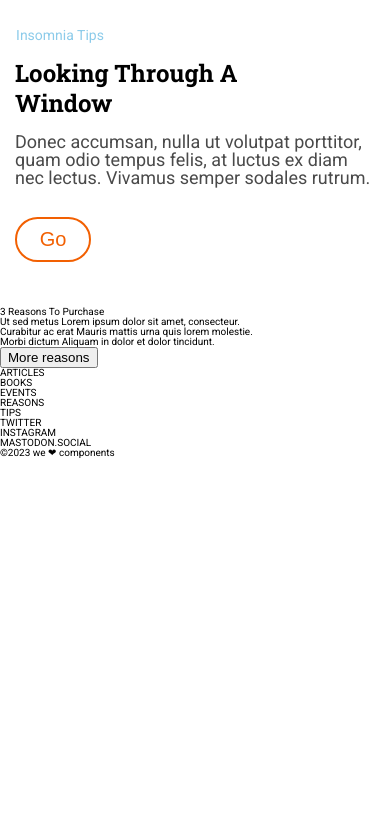
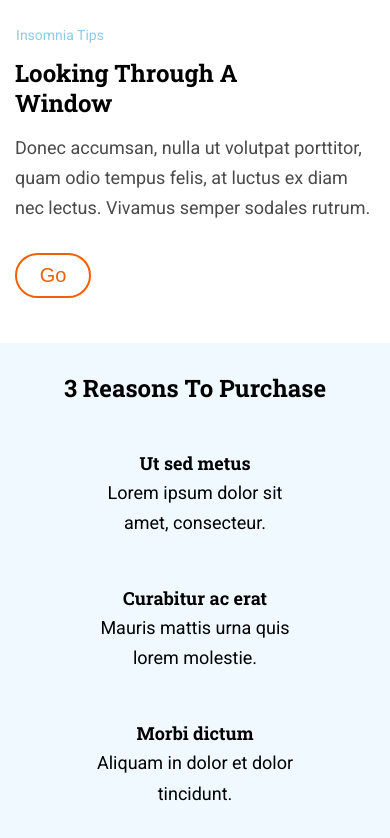
Before and after one commit to silviaparadag/web-design-html-scss, a website: page src/html/index.html in a window 390 px wide. Shown: the part 846-1684 px from the top of the page. Before the commit the page ends 1304 px from the top, so only its background shows below. Drawn offline with nearby package versions, Linux system fonts and the light colour scheme; files that its build step writes are made by us from their sources; files whose address does not match are found by name.

Commit message:
Mobile: articles section

```diff
--- a/src/html/partials/main.html
+++ b/src/html/partials/main.html
@@ -18,18 +18,21 @@
 
     <section class="section2">
         <h2 class="s2_title">3 Reasons To Purchase</h2>
+        <div class="box_articles">
             <article class="article1">
-            Ut sed metus
-            Lorem ipsum dolor sit amet, consecteur.
+                <h3 class="art_title">Ut sed metus</h3>
+                <p class="art_text">Lorem ipsum dolor sit amet, consecteur.</p>
             </article>
             <article class="article2">
-            Curabitur ac erat
-            Mauris mattis urna quis lorem molestie.
+                <h3 class="art_title">Curabitur ac erat</h3>
+                <p class="art_text">Mauris mattis urna quis lorem molestie.</p>
             </article>
             <article class="article3">
-            Morbi dictum
-            Aliquam in dolor et dolor tincidunt.
+                <h3 class="art_title">Morbi dictum</h3>
+                <p class="art_text">
+                    Aliquam in dolor et dolor tincidunt.</p>
             </article>
+        </div>
 
         <button class="button2">More reasons</button>
     </section>
--- a/src/scss/core/_variables.scss
+++ b/src/scss/core/_variables.scss
@@ -11,7 +11,6 @@ $dark-blue: #0271bc;
 $dark-grey-blue: #304268;
 $greyish-brown: #4a4a4a;
 $k-50: rgba(0, 0, 0, 0.5);
-$k-50: rgba(0, 0, 0, 0.5);
 $lightblue: #8ccbea;
 $k-20: rgba(0, 0, 0, 0.2);
 $white: #fff;
--- a/src/scss/layout/_header.scss
+++ b/src/scss/layout/_header.scss
@@ -1,13 +1,13 @@
 .header {
-    opacity: 0%;
     color: $white;
-    position: fixed;
-    // z-index: 0;
 }
 
 .header_menu {
     width: 44px;
     height: 44px;
+    position: fixed;
+    top: 0;
+    z-index: 99;
     background-color: $dark-blue;
     display: flex;
     align-items: center;
--- a/src/scss/layout/_main.scss
+++ b/src/scss/layout/_main.scss
@@ -5,12 +5,11 @@
 .main_section {
     height: 100vh;
     padding: 0 15px 0 15px;
-    background-image: url("../images/cover.jpg");
+    background-image: linear-gradient(to bottom, $white-50 25%, $black), url("../images/cover.jpg");
     background-repeat: no-repeat;
     background-size: cover;
     background-position: center;
-    // background-blend-mode: multiply;
-    // background-image: linear-gradient(to bottom, $white 25%, $black)
+    background-blend-mode: multiply;
     display: flex;
     flex-direction: column;
     align-items: center;
@@ -50,7 +49,6 @@
 }
 .section1 {
     padding: 30px 15px 45px;
-
 }
 
 .s1_subtitle {
@@ -79,6 +77,7 @@
     font-size: 1.8rem;
     font-weight: normal;
     text-align: left;
+    line-height: 1.67;
 }
 
 .button1 {
@@ -92,21 +91,46 @@
     font-size: 2rem;
     font-weight: 500;
     text-align: center;
-
-
 }
 
 .section2 {
+    background-color: $ice-blue;
+    padding: 30px 15px 60px;
 
 }
+.s2_title {
+    color: $black;
+    font-family: $font-secondary;
+    font-size: 2.4rem;
+    font-weight: bold;
+    line-height: 1.25;
+    text-align: center;
+}
 
-.s2_title {
+.box_articles {
+    margin: 45px 70px 45px;
+    display: grid;
+    grid-template-rows: 1fr 1fr 1fr;
+    gap: 45px;
+}
 
+.art_title {
+    font-family: $font-secondary;
+    font-size: 1.8rem;
+    text-align: center;
+    line-height: 1.67;
+}
+
+.art_text {
+    font-size: 1.8rem;
+    text-align: center;
+    line-height: 1.67;
 }
 
 .article1 {
 
 }
+
 
 .article2 {
 
@@ -117,7 +141,17 @@
 }
 
 .button2 {
-
+    width: 184px;
+    height: 45px;
+    border-radius: 22.5px;
+    border: solid 2px $bright-orange;
+    padding: 0 auto 0;
+    margin: 0 53px 0;
+    background-color: $bright-orange;
+    color: $white;
+    font-size: 2rem;
+    font-weight: 500;
+    text-align: center;
 }
 
 
```
Also changed, not shown: src/html/partials/header.html (+1 -0 lines). Lines whose indentation alone changed are shown as unchanged.
